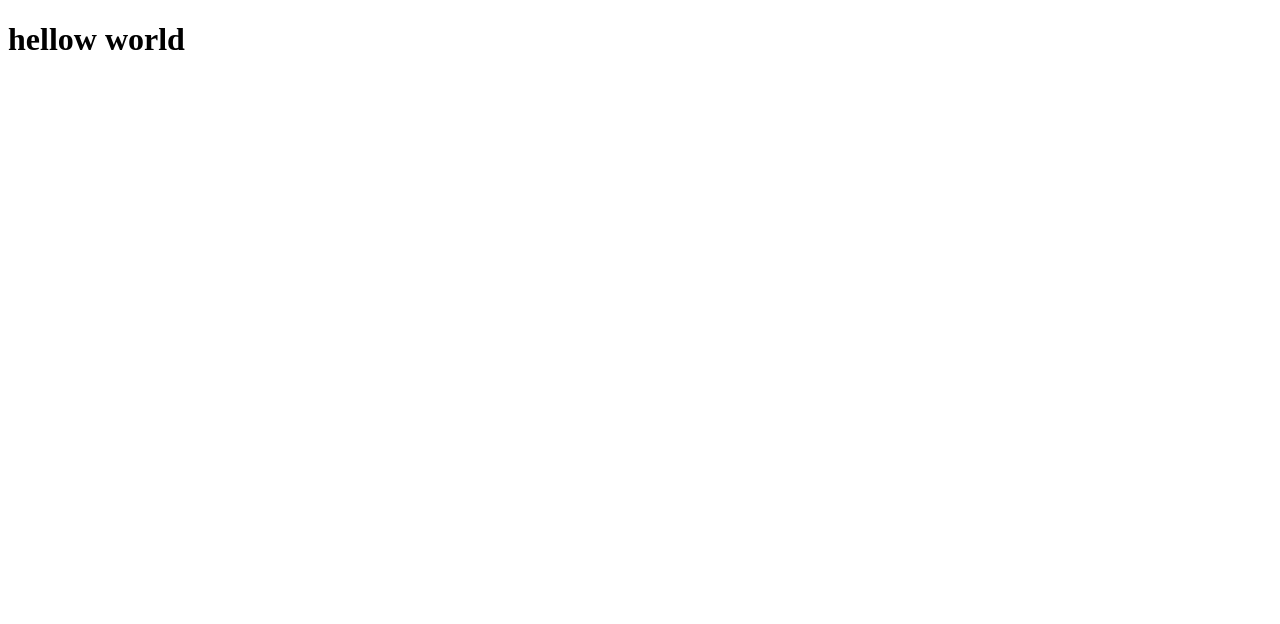
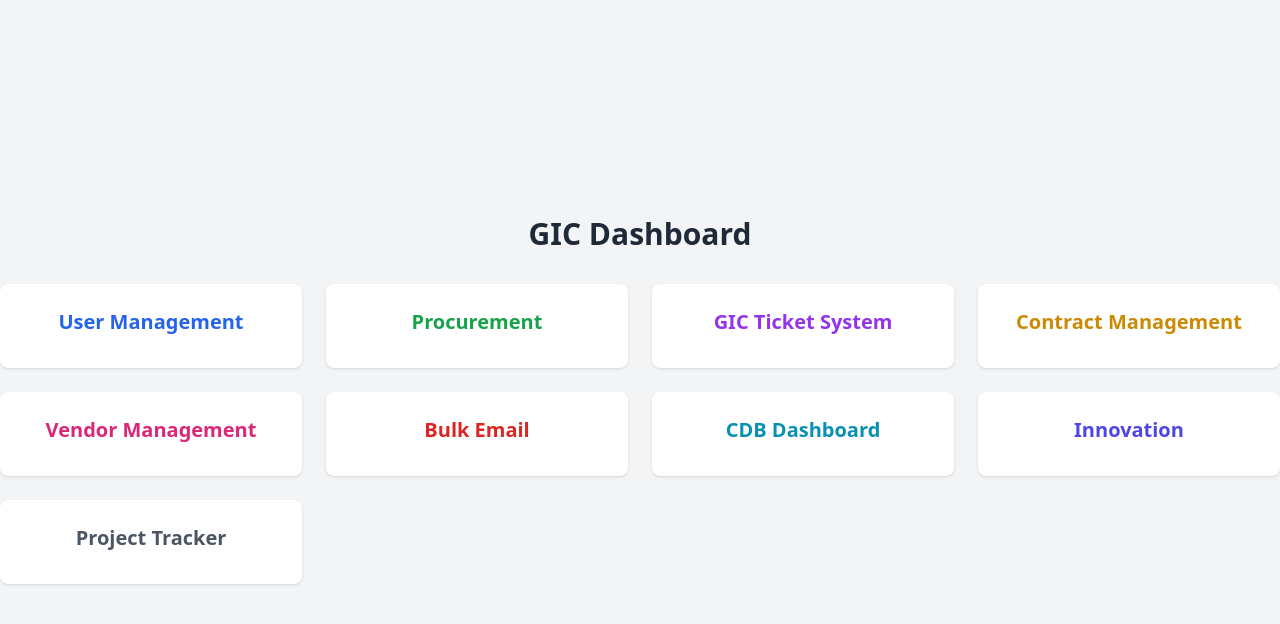
Before and after one commit to GICthendo/test-github-pages, a plain HTML site: page index.html in a window 1280 px wide. Drawn offline with nearby package versions, Linux system fonts and the light colour scheme.

Commit message:
Update index.html with talicss

```diff
--- a/index.html
+++ b/index.html
@@ -1,11 +1,45 @@
+
 <!doctype html>
 <html lang="en">
 <head>
   <meta charset="utf-8">
   <meta name="viewport" content="width=device-width,initial-scale=1">
-  <title>Hello</title>
+  <title>GIC Dashboard</title>
+  <!-- Tailwind CSS CDN -->
+  <script src="https://cdn.tailwindcss.com"></script>
 </head>
-<body>
-  <h1>hellow world</h1>
+<body class="bg-gray-100 min-h-screen flex items-center justify-center">
+  <div class="container mx-auto py-8">
+    <h1 class="text-3xl font-bold text-center mb-8 text-gray-800">GIC Dashboard</h1>
+    <div class="grid grid-cols-1 sm:grid-cols-2 md:grid-cols-3 lg:grid-cols-4 gap-6">
+      <div class="bg-white rounded-lg shadow p-6 flex flex-col items-center hover:shadow-lg transition">
+        <span class="text-xl font-semibold text-blue-600 mb-2">User Management</span>
+      </div>
+      <div class="bg-white rounded-lg shadow p-6 flex flex-col items-center hover:shadow-lg transition">
+        <span class="text-xl font-semibold text-green-600 mb-2">Procurement</span>
+      </div>
+      <div class="bg-white rounded-lg shadow p-6 flex flex-col items-center hover:shadow-lg transition">
+        <span class="text-xl font-semibold text-purple-600 mb-2">GIC Ticket System</span>
+      </div>
+      <div class="bg-white rounded-lg shadow p-6 flex flex-col items-center hover:shadow-lg transition">
+        <span class="text-xl font-semibold text-yellow-600 mb-2">Contract Management</span>
+      </div>
+      <div class="bg-white rounded-lg shadow p-6 flex flex-col items-center hover:shadow-lg transition">
+        <span class="text-xl font-semibold text-pink-600 mb-2">Vendor Management</span>
+      </div>
+      <div class="bg-white rounded-lg shadow p-6 flex flex-col items-center hover:shadow-lg transition">
+        <span class="text-xl font-semibold text-red-600 mb-2">Bulk Email</span>
+      </div>
+      <div class="bg-white rounded-lg shadow p-6 flex flex-col items-center hover:shadow-lg transition">
+        <span class="text-xl font-semibold text-cyan-600 mb-2">CDB Dashboard</span>
+      </div>
+      <div class="bg-white rounded-lg shadow p-6 flex flex-col items-center hover:shadow-lg transition">
+        <span class="text-xl font-semibold text-indigo-600 mb-2">Innovation</span>
+      </div>
+      <div class="bg-white rounded-lg shadow p-6 flex flex-col items-center hover:shadow-lg transition">
+        <span class="text-xl font-semibold text-gray-600 mb-2">Project Tracker</span>
+      </div>
+    </div>
+  </div>
 </body>
 </html>
```
